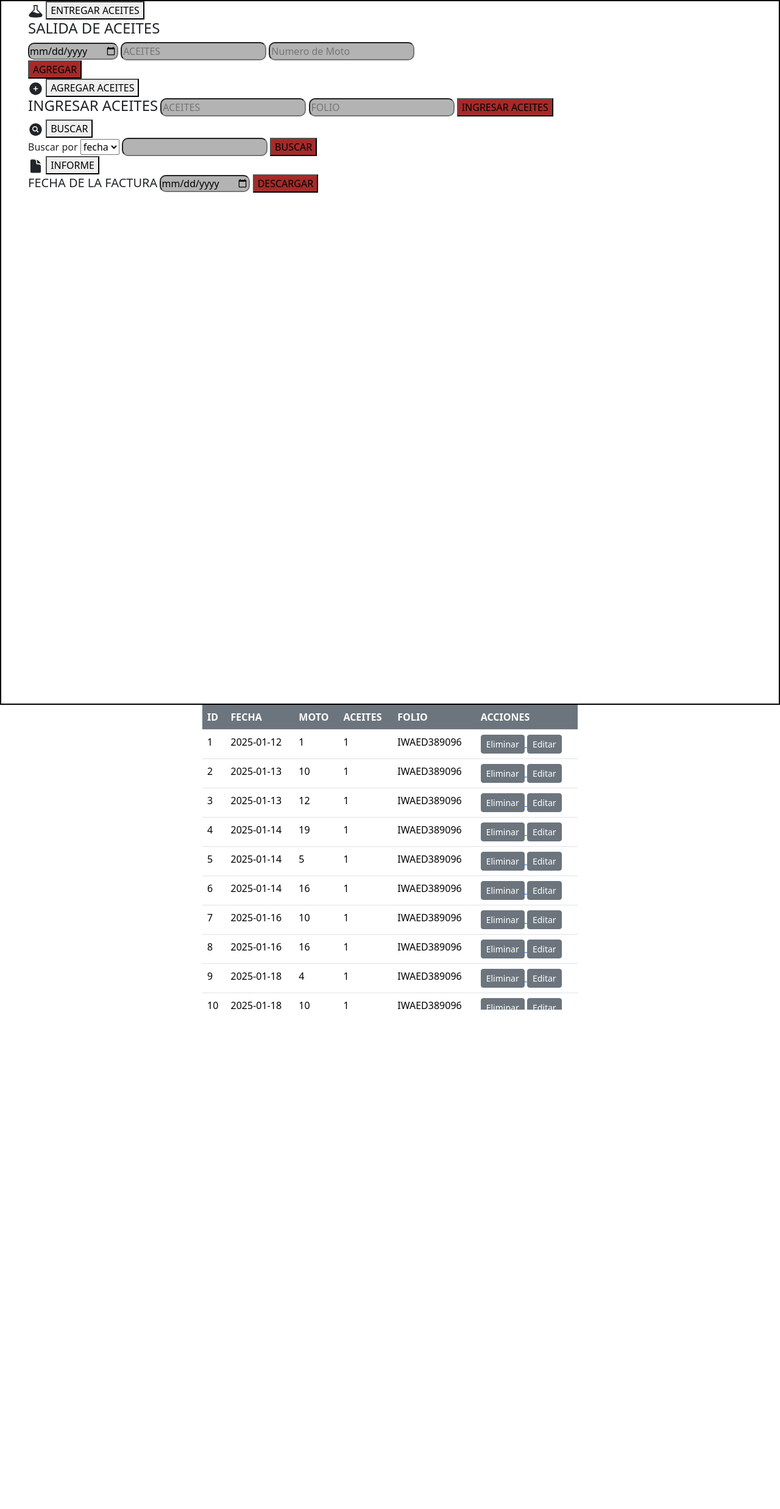
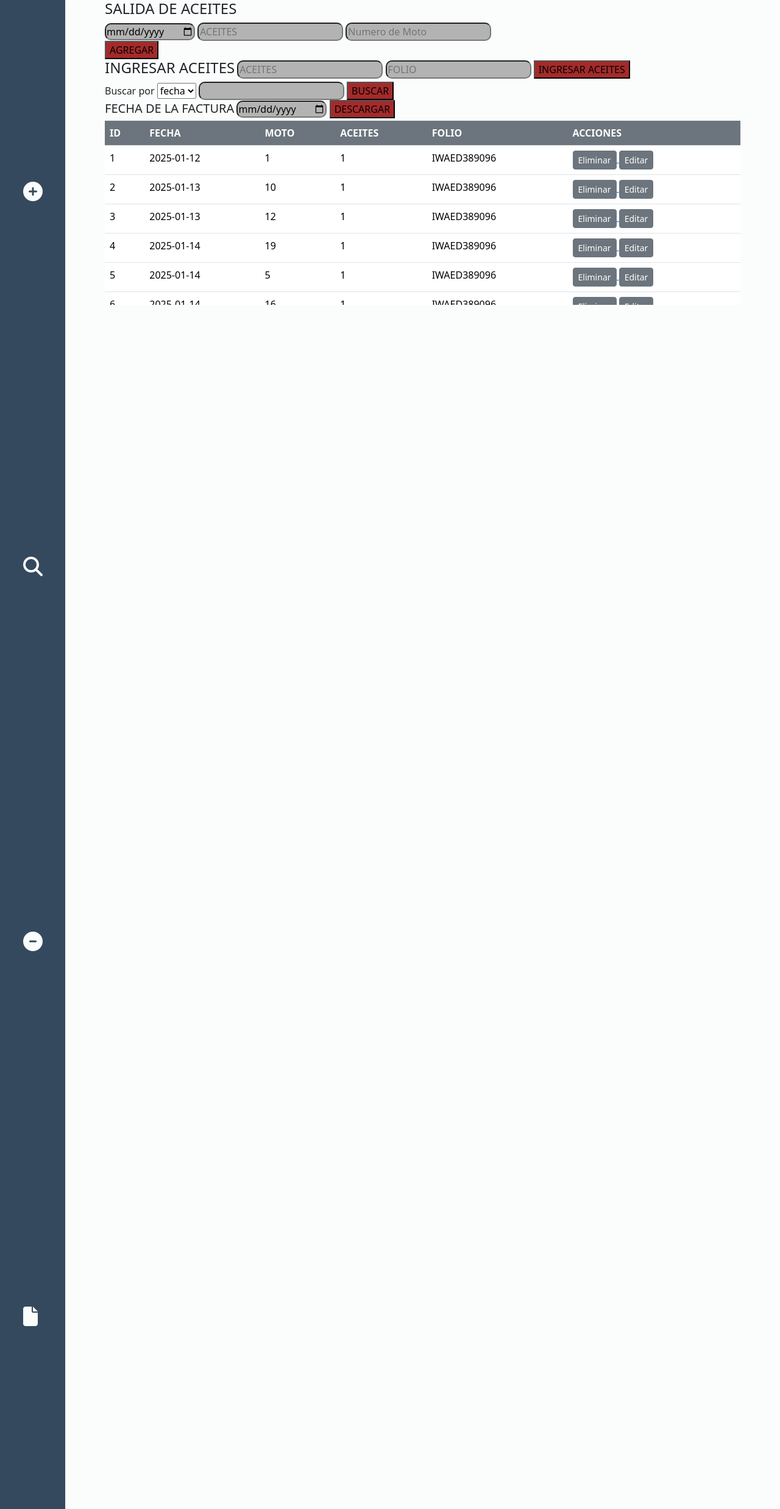
Before and after one commit to AlejandroCR070600/AceitesSufa, a PHP site: page / in a window 1280 px wide. Shown: the whole page at 61% size. Run offline with PHP 8.4, Linux system fonts and the light colour scheme; data comes from the database, SQL or seed files in the repository.

Commit message:
aside bar listo segun

```diff
--- a/index.css
+++ b/index.css
@@ -8,6 +8,7 @@
         height: 100%;
         margin:none;
         padding: none;
+        background-color: #fbfcfc;
       }
 
 .tableUI{
@@ -18,7 +19,8 @@
 }
 
 aside{
-    border: 2px solid black;
+
+    background-color: #34495e;
 }
 ul{
     list-style: none;
@@ -34,14 +36,25 @@ input[type="date"]{
 input[type="submit"]{
     background-color: brown;
 }
-.form{
+.asideBTN{
     display: none;
 }
-svg{
-  width: 25px;
+i{
+  color: #fbfcfc;
+
 }
 
 .div{
   border:2px solid red;
   width: 30%;
 }
+.button{
+  background-color: transparent;
+  border:none ;
+}
+
+.button:hover{
+background-color: #2e4053;
+border-radius: 100%;
+padding: 10px;
+}
--- a/index.php
+++ b/index.php
@@ -54,6 +54,7 @@ if (isset($_GET['opciones'])) {
 
     <link href="styles.css" rel="stylesheet">
     <link href="index.css" rel="stylesheet">
+    <link rel="stylesheet" href="https://cdnjs.cloudflare.com/ajax/libs/font-awesome/6.5.0/css/all.min.css">
 
     <script src="https://cdn.jsdelivr.net/npm/bootstrap@5.3.0-alpha1/dist/js/bootstrap.bundle.min.js"></script>
 
@@ -66,16 +67,40 @@ if (isset($_GET['opciones'])) {
 
 
 
-    <aside id="aside" class="">
-        <ul class="">
-            <li class="">
-                <svg xmlns="http://www.w3.org/2000/svg" viewBox="0 0 24 24" fill="currentColor" class="">
-                    <path fill-rule="evenodd" d="M10.5 3.798v5.02a3 3 0 0 1-.879 2.121l-2.377 2.377a9.845 9.845 0 0 1 5.091 1.013 8.315 8.315 0 0 0 5.713.636l.285-.071-3.954-3.955a3 3 0 0 1-.879-2.121v-5.02a23.614 23.614 0 0 0-3 0Zm4.5.138a.75.75 0 0 0 .093-1.495A24.837 24.837 0 0 0 12 2.25a25.048 25.048 0 0 0-3.093.191A.75.75 0 0 0 9 3.936v4.882a1.5 1.5 0 0 1-.44 1.06l-6.293 6.294c-1.62 1.621-.903 4.475 1.471 4.88 2.686.46 5.447.698 8.262.698 2.816 0 5.576-.239 8.262-.697 2.373-.406 3.092-3.26 1.47-4.881L15.44 9.879A1.5 1.5 0 0 1 15 8.818V3.936Z" clip-rule="evenodd" />
-                </svg>
-                <button type="button" class="" onclick="mostrarFormulario(1)">ENTREGAR ACEITES</button>
+    <aside id="aside" class="col-md-1 p-0 d-flex shadow-sm">
+        <ul class="d-flex flex-column justify-content-around w-100 h-100">
+                <li class="mb-3 mt-3">
+
+                <button type="button" class="button" onclick="mostrarFormulario(2)"><i class="fa-solid fa-circle-plus fa-2x"></i></button>
+                </li>
+
+            <li class="mb-3">
+
+                <button type="button" class="button" onclick="mostrarFormulario(3)"><i class="fa-solid fa-magnifying-glass fa-2x"></i></button>
             </li>
-            <li id="form1" class="">
-                <form method="POST" action="BD/agregar_datos.php" class="">
+
+
+            <li class="mb-3">
+
+                <button type="button" class="button" onclick="mostrarFormulario(1)">  <i class="fa-solid fa-circle-minus fa-2x"></i></button>
+            </li>
+
+
+
+
+            <li class="mb-3">
+
+                <button type="button" class="button" onclick="mostrarFormulario(4)">   <i class="fa-solid fa-file fa-2x"></i></button>
+            </li>
+
+        </ul>
+
+    </aside>
+
+
+
+                <section class="container tableUI col-sm-12 col-md-10">
+                    <form method="POST" action="BD/agregar_datos.php" class="">
                     <label class=""><h4>SALIDA DE ACEITES</h4></label>
                     <div class="">
                         <input type="date" id="fecha" name="fecha" placeholder="FECHA" class="">
@@ -84,30 +109,13 @@ if (isset($_GET['opciones'])) {
                     </div>
                     <input type="submit" value="AGREGAR" class="">
                 </form>
-            </li>
-            <li class="">
-                <svg xmlns="http://www.w3.org/2000/svg" viewBox="0 0 24 24" fill="currentColor" class="">
-                    <path fill-rule="evenodd" d="M12 2.25c-5.385 0-9.75 4.365-9.75 9.75s4.365 9.75 9.75 9.75 9.75-4.365 9.75-9.75S17.385 2.25 12 2.25ZM12.75 9a.75.75 0 0 0-1.5 0v2.25H9a.75.75 0 0 0 0 1.5h2.25V15a.75.75 0 0 0 1.5 0v-2.25H15a.75.75 0 0 0 0-1.5h-2.25V9Z" clip-rule="evenodd" />
-                </svg>
-                <button type="button" class="" onclick="mostrarFormulario(2)">AGREGAR ACEITES</button>
-            </li>
-            <li id="form2" class="">
-                <form method="GET" action="BD/aceites_Disponibles.php" class="">
+                  <form method="GET" action="BD/aceites_Disponibles.php" class="">
                     <label class=""><h4>INGRESAR ACEITES</h4></label>
                     <input type="number" name="ingresoAceites" id="ingresoAceites" placeholder="ACEITES" class="">
                     <input type="text" name="ingresoFolio" id="ingresoFolio" placeholder="FOLIO" class="">
                     <input type="submit" value="INGRESAR ACEITES" id="ing_Aceites" name="ing_Aceites" class="">
                 </form>
-            </li>
-            <li class="">
-                <svg xmlns="http://www.w3.org/2000/svg" viewBox="0 0 24 24" fill="currentColor" class="">
-                    <path d="M8.25 10.875a2.625 2.625 0 1 1 5.25 0 2.625 2.625 0 0 1-5.25 0Z" />
-                    <path fill-rule="evenodd" d="M12 2.25c-5.385 0-9.75 4.365-9.75 9.75s4.365 9.75 9.75 9.75 9.75-4.365 9.75-9.75S17.385 2.25 12 2.25Zm-1.125 4.5a4.125 4.125 0 1 0 2.338 7.524l2.007 2.006a.75.75 0 1 0 1.06-1.06l-2.006-2.007a4.125 4.125 0 0 0-3.399-6.463Z" clip-rule="evenodd" />
-                </svg>
-                <button type="button" class="" onclick="mostrarFormulario(3)">BUSCAR</button>
-            </li>
-            <li id="form3" class="">
-                <form method="GET" action="" class="">
+                  <form method="GET" action="" class="">
                     <label for="buscar" class="">Buscar por</label>
                     <select name="opciones" id="opciones" required class="">
                         <option value="Fecha">fecha</option>
@@ -117,27 +125,12 @@ if (isset($_GET['opciones'])) {
                     <input type="text" id="buscar" name="buscar" class="">
                     <input type="submit" value="BUSCAR" class="">
                 </form>
-            </li>
-            <li class="">
-                <svg xmlns="http://www.w3.org/2000/svg" viewBox="0 0 24 24" fill="currentColor" class="">
-                    <path d="M5.625 1.5c-1.036 0-1.875.84-1.875 1.875v17.25c0 1.035.84 1.875 1.875 1.875h12.75c1.035 0 1.875-.84 1.875-1.875V12.75A3.75 3.75 0 0 0 16.5 9h-1.875a1.875 1.875 0 0 1-1.875-1.875V5.25A3.75 3.75 0 0 0 9 1.5H5.625Z" />
-                    <path d="M12.971 1.816A5.23 5.23 0 0 1 14.25 5.25v1.875c0 .207.168.375.375.375H16.5a5.23 5.23 0 0 1 3.434 1.279 9.768 9.768 0 0 0-6.963-6.963Z" />
-                </svg>
-                <button type="button" class="" onclick="mostrarFormulario(4)">INFORME</button>
-            </li>
-            <li id="form4" class="">
-                <form method="POST" action="pdf/generador_PDF.php" class="">
+                     <form method="POST" action="pdf/generador_PDF.php" class="">
                     <label class=""><h5>FECHA DE LA FACTURA</h5></label>
                     <input id="select_Informe" name="select_Informe" type="DATE" class="">
                     <input type="submit" name="submitInforme" value="DESCARGAR" class="">
                 </form>
-            </li>
-        </ul>
-    </aside>
-
-
-
-                <div class=" container tableUI col-sm-12 col-md-6">
+                <div class=" ">
                     <table class="table table-hover " >
                         <thead class="" >
                             <tr >
@@ -176,6 +169,7 @@ if (isset($_GET['opciones'])) {
 
                     </table>
                 </div>
+                </section>
 
          </div>
 
--- a/styles.scss
+++ b/styles.scss
@@ -3,7 +3,7 @@
 @use "node_modules/bootstrap/scss/bootstrap" with (
 
 $theme-colors: (
-  "primary":    #0d6efd,   // Azul
+  "primary":    #2e4053,   // Azul
   "secondary":  #6c757d,   // Gris oscuro
   "success":    #198754,   // Verde
   "info":       #0dcaf0,   // Celeste
```
Also changed, not shown: styles.css, 1 other file.
